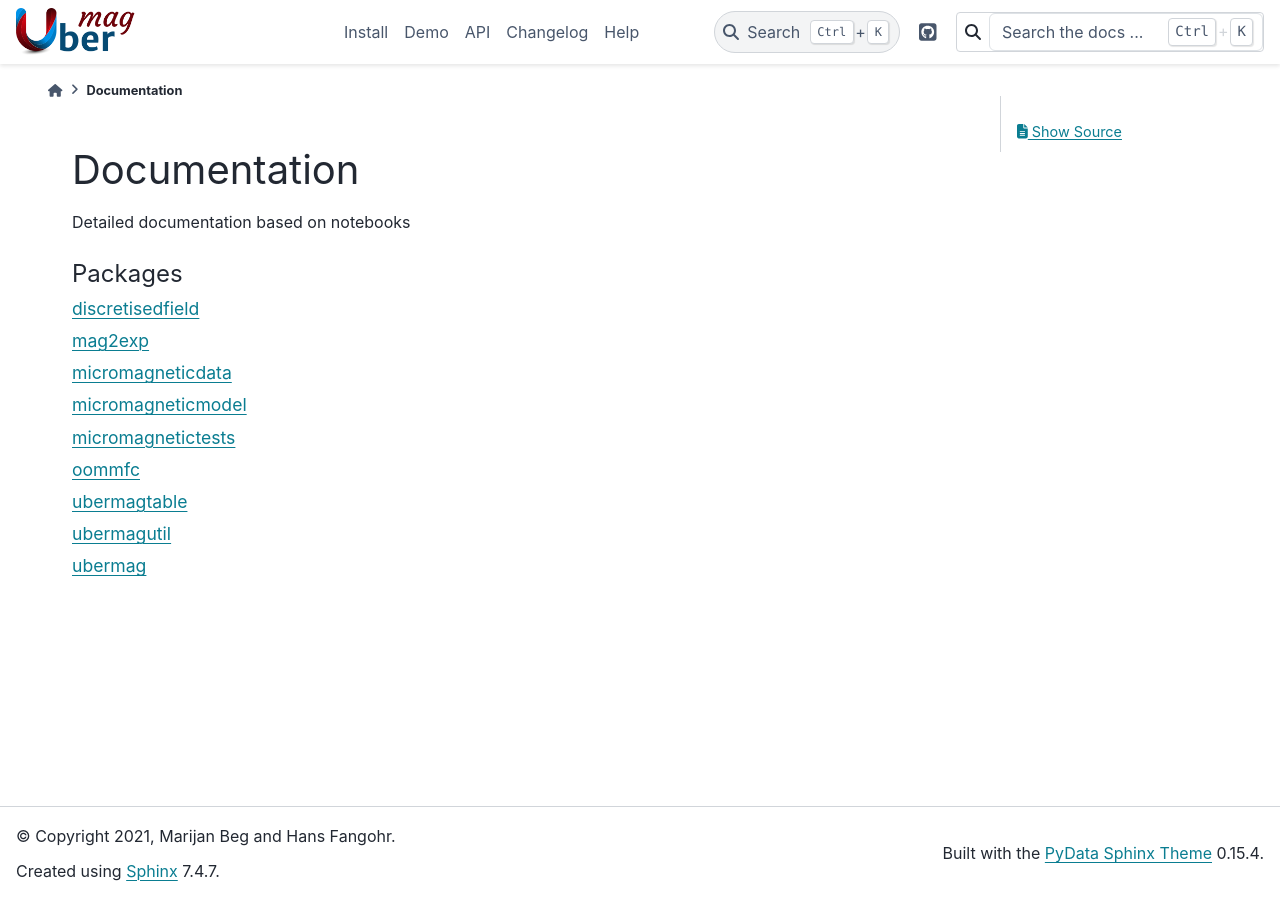
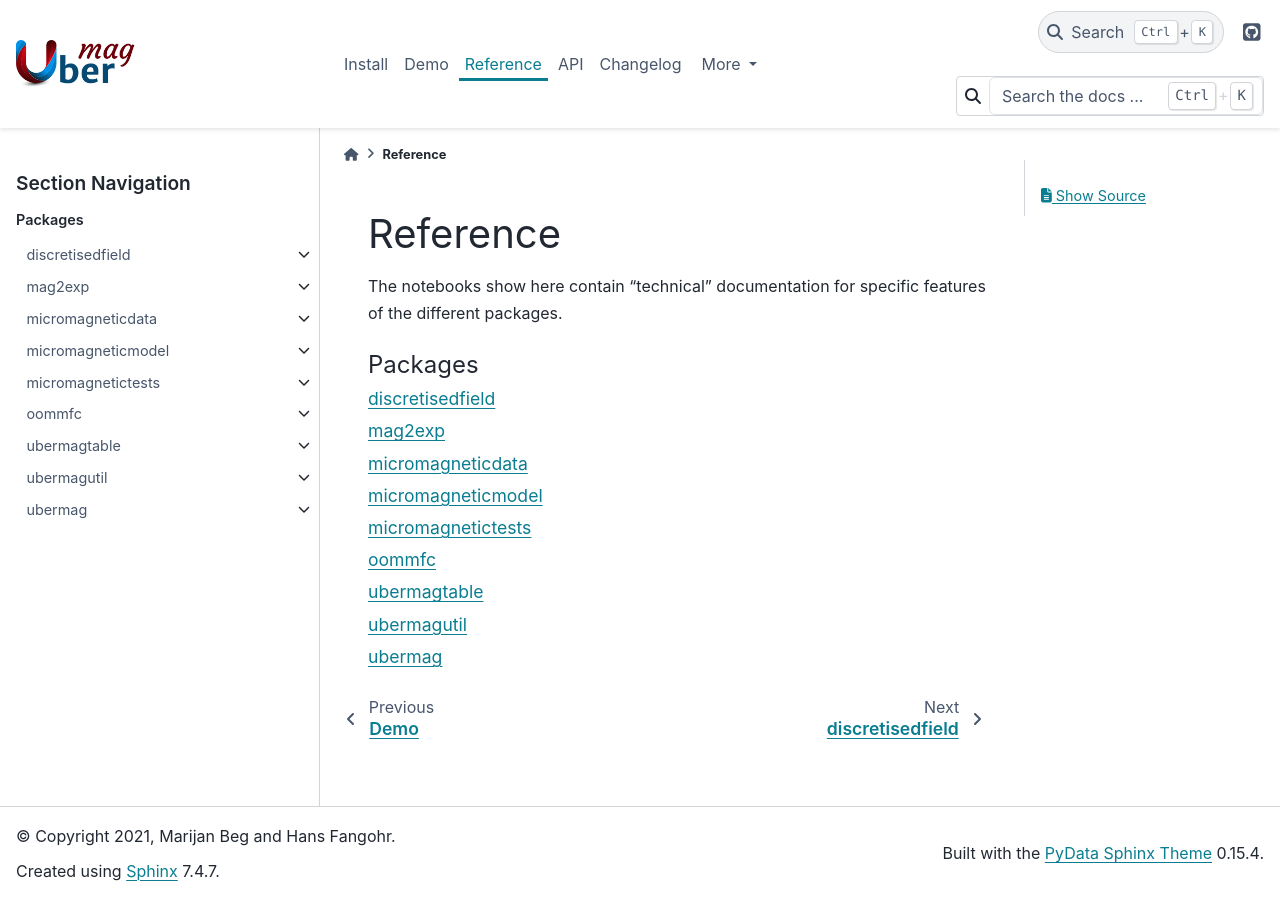
Before and after one commit to ubermag/ubermag.github.io, a Sphinx documentation site: the page built from source/reference/index.rst, in a window 1280 px wide. Built offline with Sphinx 7.4.7 and the PyData theme 0.15.4, drawn with Linux system fonts in a browser that asks for light colours; pages that are not in the unit, such as notebooks, are missing from menus.

Commit message:
Rename documentation -> reference

```diff
--- a/source/documentation/discretisedfield.rst
+++ b/source/reference/discretisedfield.rst
@@ -5,6 +5,7 @@
 .. toctree::
     :maxdepth: 1
     :caption: discretisedfield
+    :glob:
 
     ipynb/discretisedfield/region-basics
     ipynb/discretisedfield/region-visualisation
@@ -26,3 +27,5 @@
     ipynb/discretisedfield/field-rotations
     ipynb/discretisedfield/field-tools
     ipynb/discretisedfield/ovf2vtk
+
+    ipynb/discretisedfield/*
--- a/source/documentation/index.rst
+++ b/source/reference/index.rst
@@ -1,8 +1,9 @@
-=============
-Documentation
-=============
+=========
+Reference
+=========
 
-Detailed documentation based on notebooks
+The notebooks show here contain “technical” documentation for specific features
+of the different packages.
 
 
 .. toctree::
--- a/source/documentation/oommfc.rst
+++ b/source/reference/oommfc.rst
@@ -5,6 +5,7 @@
 .. toctree::
     :maxdepth: 1
     :caption: oommfc
+    :glob:
 
     ipynb/oommfc/01-tutorial-zeeman
     ipynb/oommfc/02-tutorial-exchange
@@ -22,3 +23,5 @@
     ipynb/oommfc/controlling-default-runner
     ipynb/oommfc/finite-temperature
     ipynb/oommfc/time-dependent-field-current
+
+    ipynb/oommfc/*
```
Also changed, not shown: source/reference/mag2exp.rst (renamed from source/documentation/mag2exp.rst), source/reference/micromagneticdata.rst (renamed from source/documentation/micromagneticdata.rst), source/reference/micromagneticmodel.rst (renamed from source/documentation/micromagneticmodel.rst), source/reference/micromagnetictests.rst (renamed from source/documentation/micromagnetictests.rst), source/reference/ubermag.rst (renamed from source/documentation/ubermag.rst), source/reference/ubermagtable.rst (renamed from source/documentation/ubermagtable.rst), source/reference/ubermagutil.rst (renamed from source/documentation/ubermagutil.rst).
